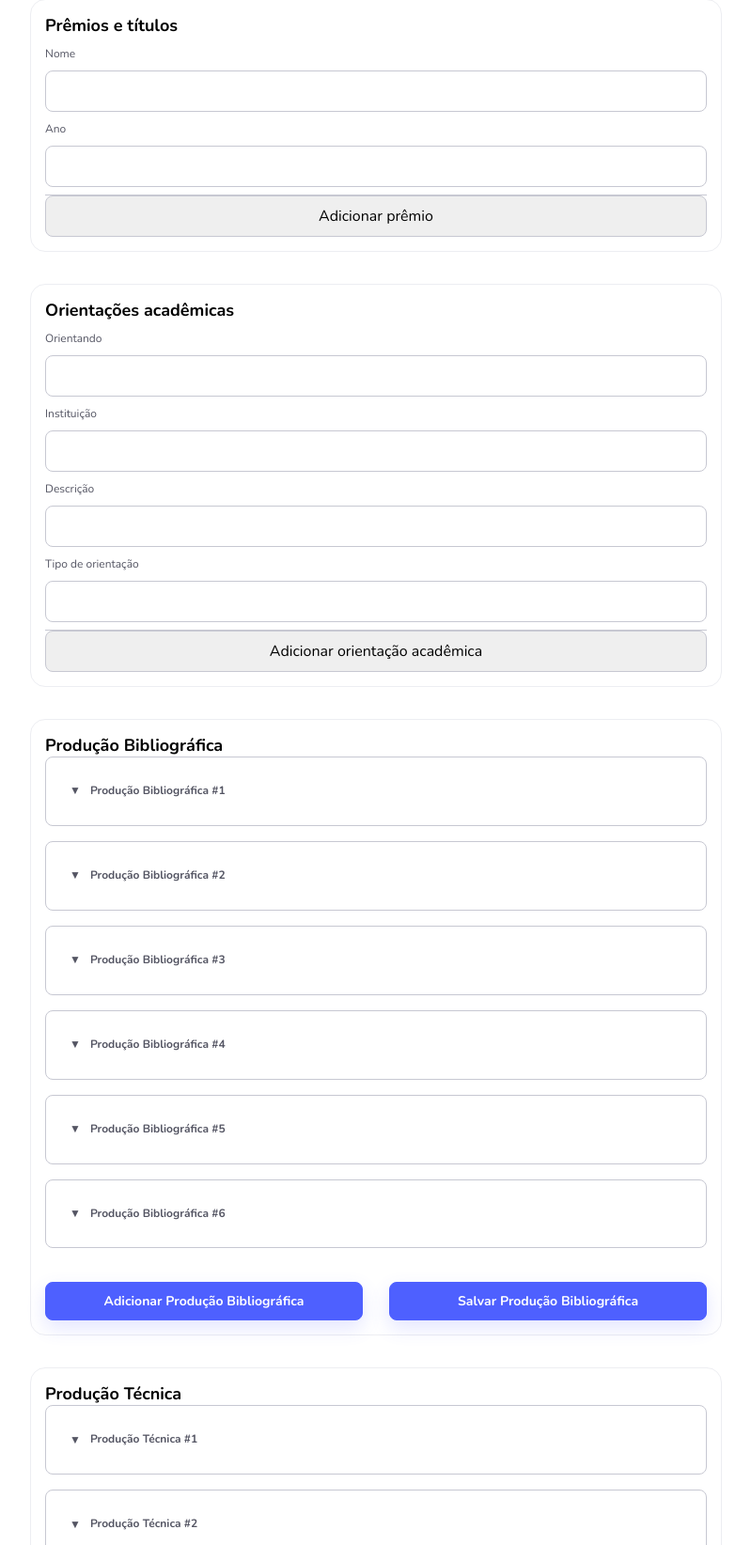
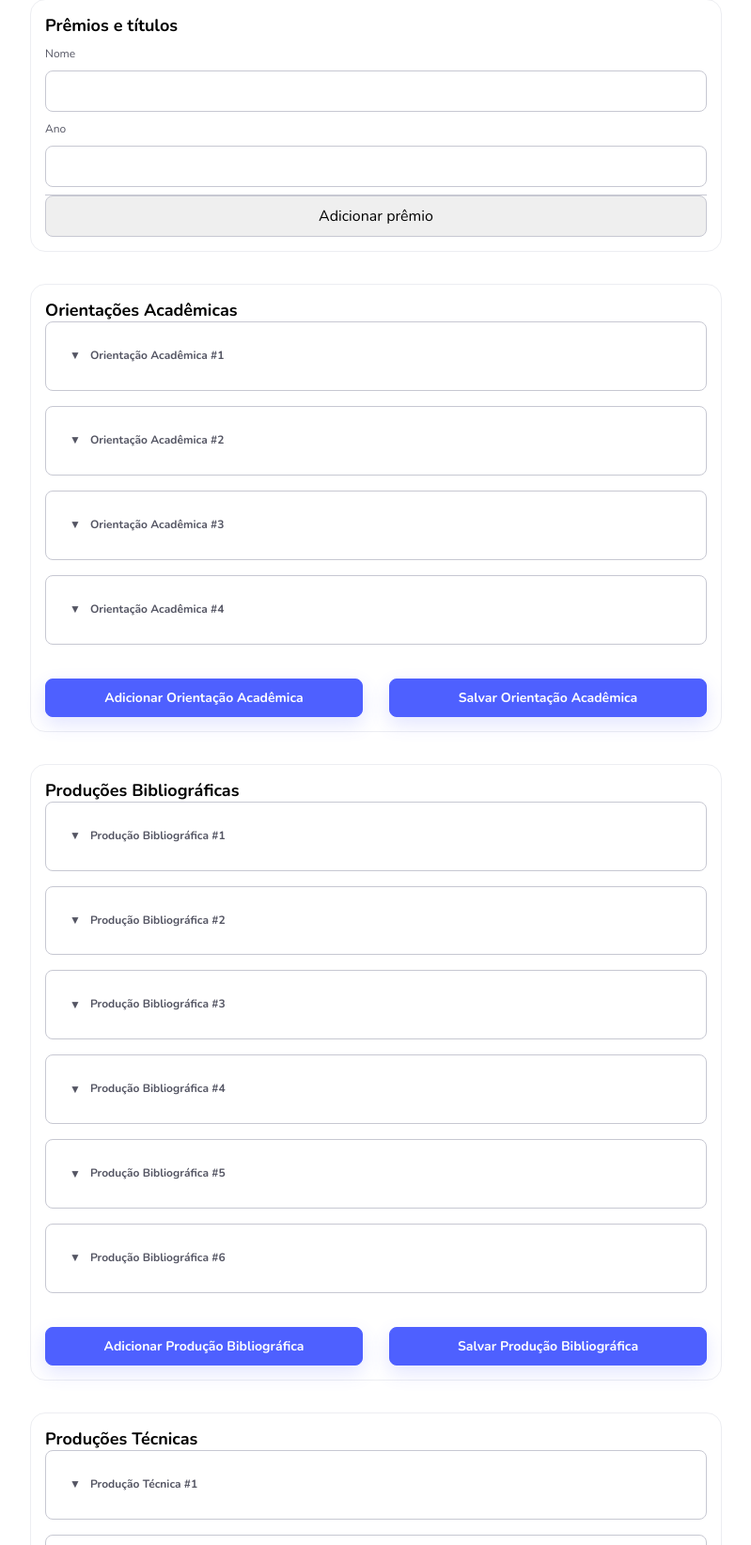
Before and after one commit to WellingtonFelipeLS/Lattes-Simplificado, a Django app: template curriculo/templates/manage-profile.html in a window 1280 px wide. Shown: the part 4856-6500 px from the top of the page at 94% size, without its empty margins (240-1039 px from the left). Run offline with Django 3.2, Linux system fonts and the light colour scheme; the template is opened without the code that fills it: values that come from a table or form of the project are taken from there, others are empty.

Commit message:
Implementação da manipulação de orientação acadêmica.

```diff
--- a/curriculo/models.py
+++ b/curriculo/models.py
@@ -68,10 +68,10 @@ class OrientacaoAcademica(models.Model):
         (3, "Doutorado"),
         (4, "Pós-Doutorado")
     )
-    orientando = models.CharField(max_length=200)
-    tipo = models.IntegerField(choices=TipoOrientacao)
-    instituicao = models.CharField(max_length=300)
-    descricao = models.TextField()
+    orientando = models.CharField(max_length=200, default='')
+    tipo = models.IntegerField(choices=TipoOrientacao, default=0)
+    instituicao = models.CharField(max_length=300, default='')
+    descricao = models.TextField(default='')
     curriculo = models.ForeignKey(Curriculo, on_delete=models.CASCADE)
 
     def __str__(self):
--- a/curriculo/templates/manage-profile.html
+++ b/curriculo/templates/manage-profile.html
@@ -270,33 +270,43 @@
                     <input type="button" value="Adicionar prêmio" name="addIdioma" id="addIdioma">
                 </div>
             </fieldset>
+		</form>
+		<form method="POST">
+			{% csrf_token %}
 			<fieldset>
-                <h2>Orientações acadêmicas</h2>
+				<h2 id="orient_acad">Orientações Acadêmicas</h2>
 				<div class="input-block">
-                    <label for="orientacao-orientando">Orientando</label>
-                    <input type="text" name="orientacao-orientando" id="orientacao-orientando">
+				{{ orientacao_academica_form.management_form}}
+				{% for hidden in orientacao_academica_form.hidden_fields %}
+					{{ hidden }}
+				{% endfor %}
+				{% for orient_acad in orientacao_academica_form %}
+				<section class="accordion">
+					<input type="checkbox" name="collapse-orient_acad" id="orient_acad{{ forloop.counter }}">
+					<h2 class="handle">
+					<label for="orient_acad{{ forloop.counter }}">Orientação Acadêmica #{{ forloop.counter }}</label>
+					</h2>
+					<div class="content">
+						{{ orient_acad.errors }}
+						{{ orient_acad }}
+					</div>
+				</section>
+				{% endfor %}
+				</div>
+				<div class="wrapper">
+					<div class="input-block">
+						<input type="submit" value="Adicionar Orientação Acadêmica" name="add_orient_acad" id="add_orient_acad">
 					</div>
 					<div class="input-block">
-                    <label for="orientacao-instituicao">Instituição</label>
-                    <input type="text" name="orientacao-instituicao" id="orientacao-instituicao">
+						<input type="submit" value="Salvar Orientação Acadêmica" name="save_orient_acad" id="save_orient_acad">
 					</div>
-                <div class="input-block">
-                    <label for="orientacao-descricao">Descrição</label>
-                    <input type="text" name="orientacao-descricao" id="orientacao-descricao">
-                </div>
-                <div class="input-block">
-                    <label for="orientacao-tipo">Tipo de orientação</label>
-                    <input type="text" name="orientacao-tipo" id="orientacao-tipo">
-                </div>
-                <div class="input-block">
-                    <input type="button" value="Adicionar orientação acadêmica" name="addOrintacao" id="addOrintacao">
 				</div>
 			</fieldset>
 		</form>
 		<form method="POST">
 			{% csrf_token %}
 			<fieldset>
-				<h2 id="prod_bib">Produção Bibliográfica</h2>
+				<h2 id="prod_bib">Produções Bibliográficas</h2>
 				<div class="input-block">
 				{{ producao_bibliografica_form.management_form}}
 				{% for hidden in producao_bibliografica_form.hidden_fields %}
@@ -328,7 +338,7 @@
 		<form method="POST">
 			{% csrf_token %}
 			<fieldset>
-				<h2 id="prod_tec">Produção Técnica</h2>
+				<h2 id="prod_tec">Produções Técnicas</h2>
 				<div class="input-block">
 				{{ producao_tecnica_form.management_form}}
 				{% for hidden in producao_tecnica_form.hidden_fields %}
```
Also changed, not shown: curriculo/views.py (+7 -1 lines). Lines whose indentation alone changed are shown as unchanged.
